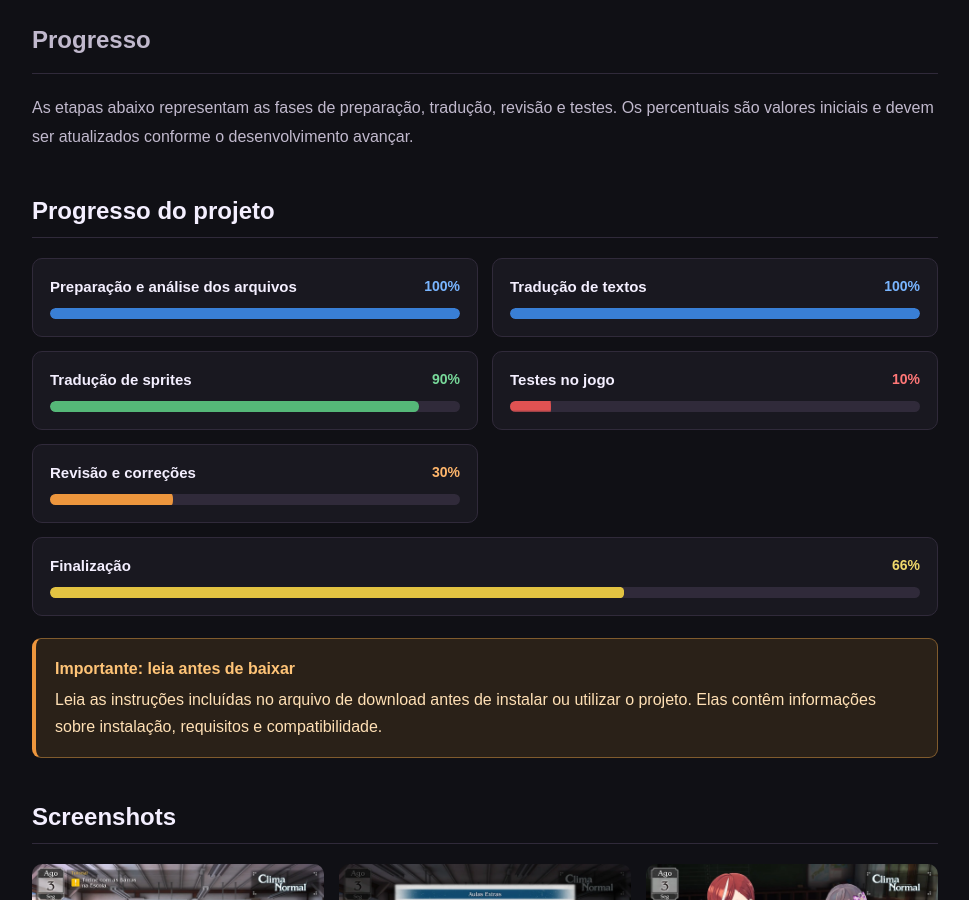
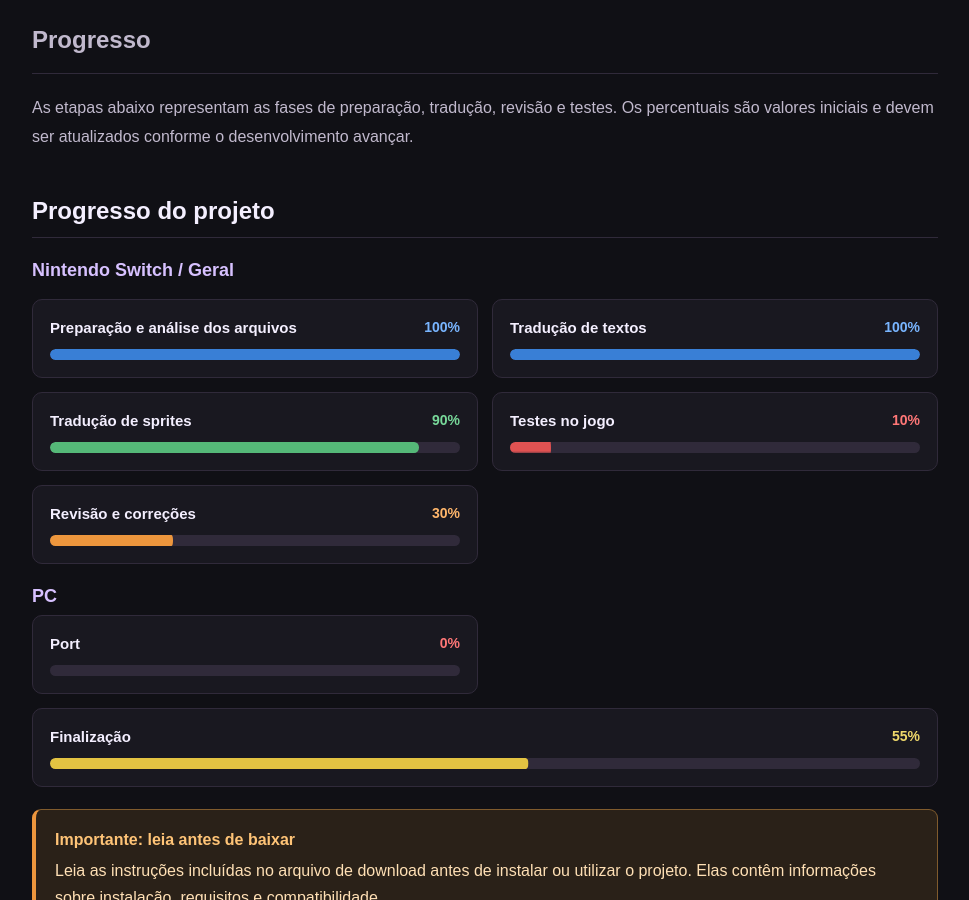
Before and after one commit to TemplarioK1/covil-secreto, a Jekyll site: the page built from _projetos/loop8-summer-of-gods.md, in a window 1280 px wide and 900 px high, scrolled down 1149 px. Shown: the whole window, without its empty margins (155-1124 px from the left). Built offline with Jekyll 4.4.1, drawn with Linux system fonts in a browser that asks for light colours.

Commit message:
Atualiza projeto pelo painel administrativo

```diff
--- a/_projetos/loop8-summer-of-gods.md
+++ b/_projetos/loop8-summer-of-gods.md
@@ -37,6 +37,11 @@ screenshots:
   - /media/images/projetos/loop8-summer-of-gods/screenshot-02.webp
   - /media/images/projetos/loop8-summer-of-gods/screenshot-03.webp
   - /media/images/projetos/loop8-summer-of-gods/screenshot-04.webp
+progress_platform_groups:
+  - platform: PC
+    stages:
+      - name: Port
+        percentage: 0
 ---
 
 ## Sobre o projeto
```
